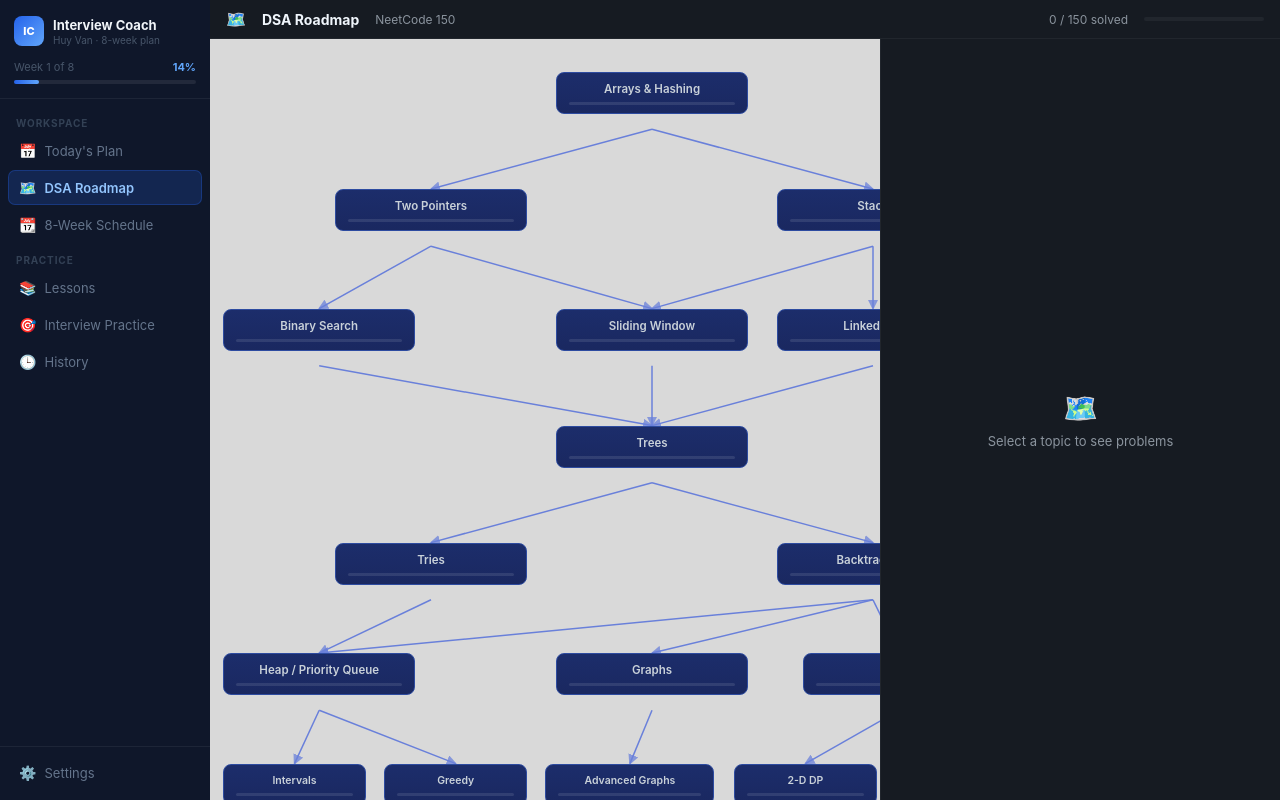
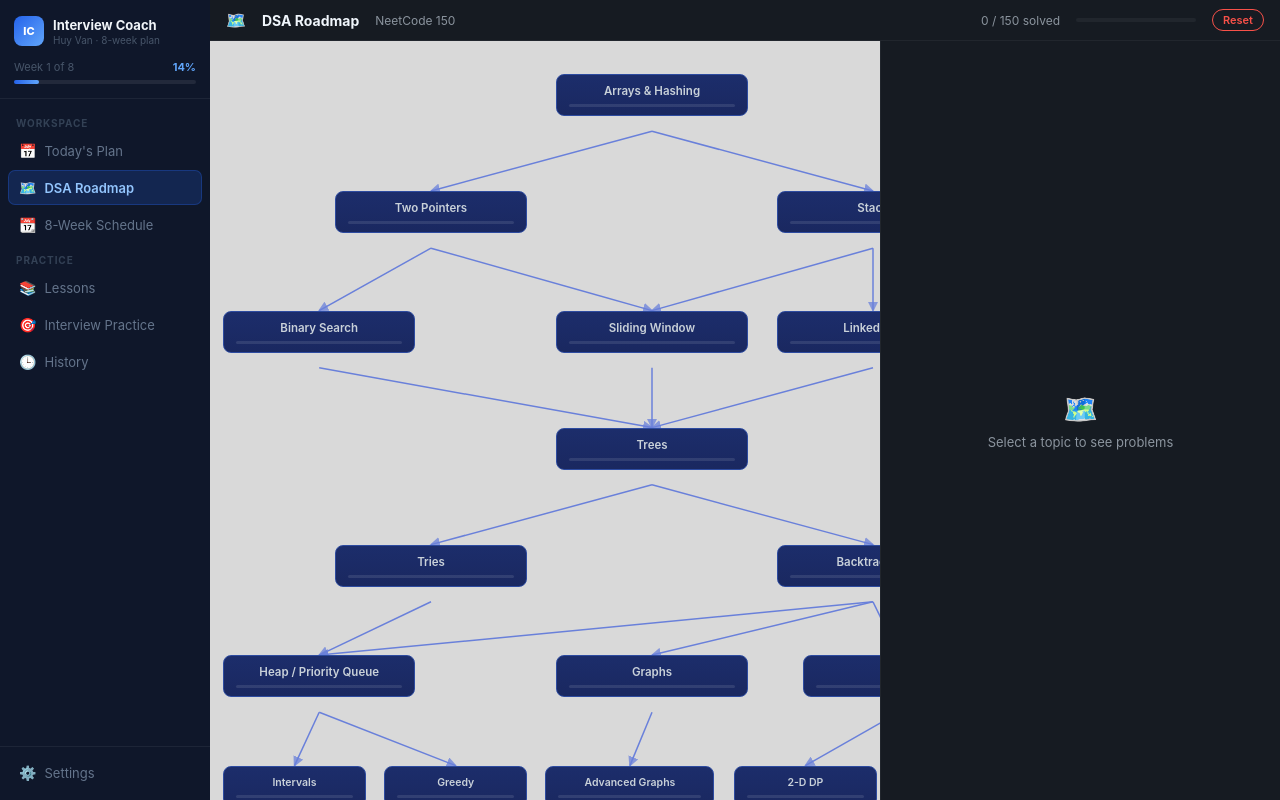
Before and after one commit to LeoVan2896/interview-coach, a React (Vite) app in the folder frontend/: page /roadmap in a window 1280 px wide. Built offline with nearby package versions, Linux system fonts and the light colour scheme; the HTML template or start-up script is replaced by a standard one.

Commit message:
feat: add Reset Progress button to DSA Roadmap nav bar

```diff
--- a/frontend/src/pages/DsaRoadmapPage.jsx
+++ b/frontend/src/pages/DsaRoadmapPage.jsx
@@ -50,6 +50,12 @@ export default function DsaRoadmapPage() {
     })
   }
 
+  function resetProgress() {
+    if (!window.confirm('Reset all progress? This cannot be undone.')) return
+    localStorage.removeItem(LS_KEY)
+    setProgress({})
+  }
+
   const overallPct = TOTAL_PROBLEMS > 0 ? (totalSolved / TOTAL_PROBLEMS) * 100 : 0
 
   return (
@@ -65,6 +71,23 @@ export default function DsaRoadmapPage() {
         <div style={{ width: 120, height: 4, background: '#21262d', borderRadius: 99, overflow: 'hidden' }}>
           <div style={{ width: `${overallPct}%`, height: '100%', background: '#388bfd', borderRadius: 99, transition: 'width .3s' }} />
         </div>
+        <button
+          onClick={resetProgress}
+          style={{
+            padding: '3px 10px',
+            borderRadius: 99,
+            fontSize: 11,
+            fontWeight: 600,
+            cursor: 'pointer',
+            background: 'transparent',
+            border: '1px solid #f85149',
+            color: '#f85149',
+          }}
+          onMouseEnter={e => { e.currentTarget.style.background = 'rgba(248,81,73,.1)' }}
+          onMouseLeave={e => { e.currentTarget.style.background = 'transparent' }}
+        >
+          Reset
+        </button>
       </div>
 
       {/* BODY */}
```
